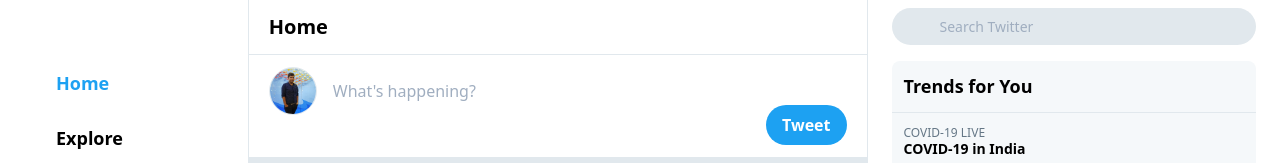
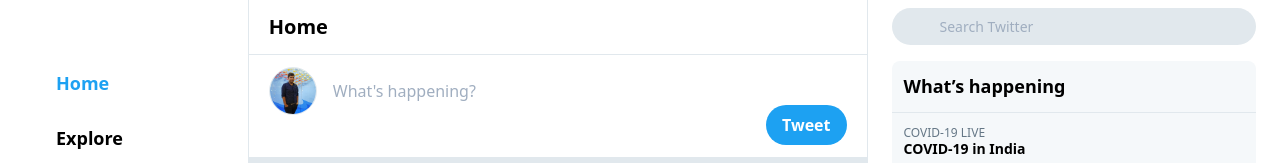
Before and after one commit to khudania/twitter-demo, a Vue app: page / in a window 1280 px wide. Shown: the top 163 px of the page. Built offline with nearby package versions, Linux system fonts and the light colour scheme; the HTML template or start-up script is replaced by a standard one; what @tailwindcss/ui would draw is missing.

Commit message:
minor update on trend

```diff
--- a/src/components/Trend.vue
+++ b/src/components/Trend.vue
@@ -1,7 +1,7 @@
 <template>
     <div class="w-full rounded-lg bg-lightest">
         <div class="flex items-center justify-between p-3">
-          <p class="text-lg font-bold">Trends for You</p>
+          <p class="text-lg font-bold">What’s happening</p>
           <i class="fas fa-cog text-lg text-blue"></i>
         </div>
         <button v-for="trend in trending" :key="trend" class="w-full flex justify-between hover:bg-lighter p-3 border-t border-lighter">
```
